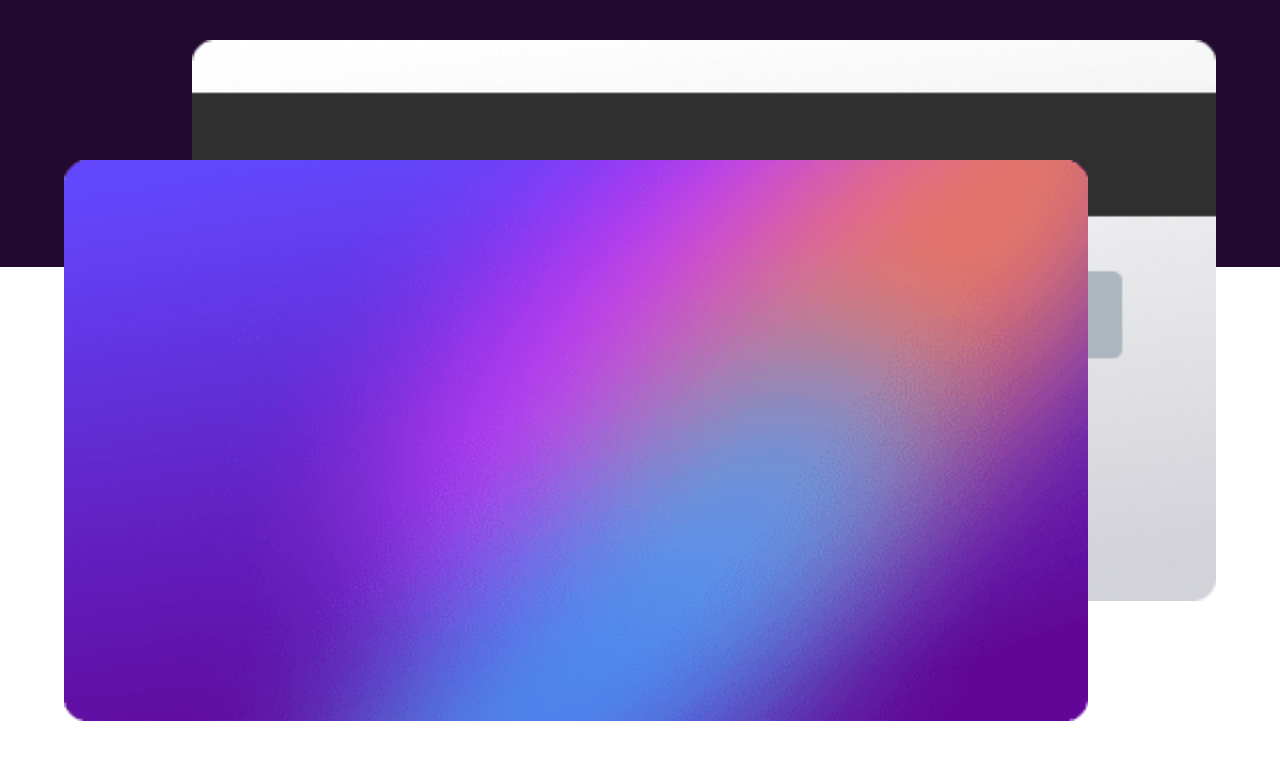
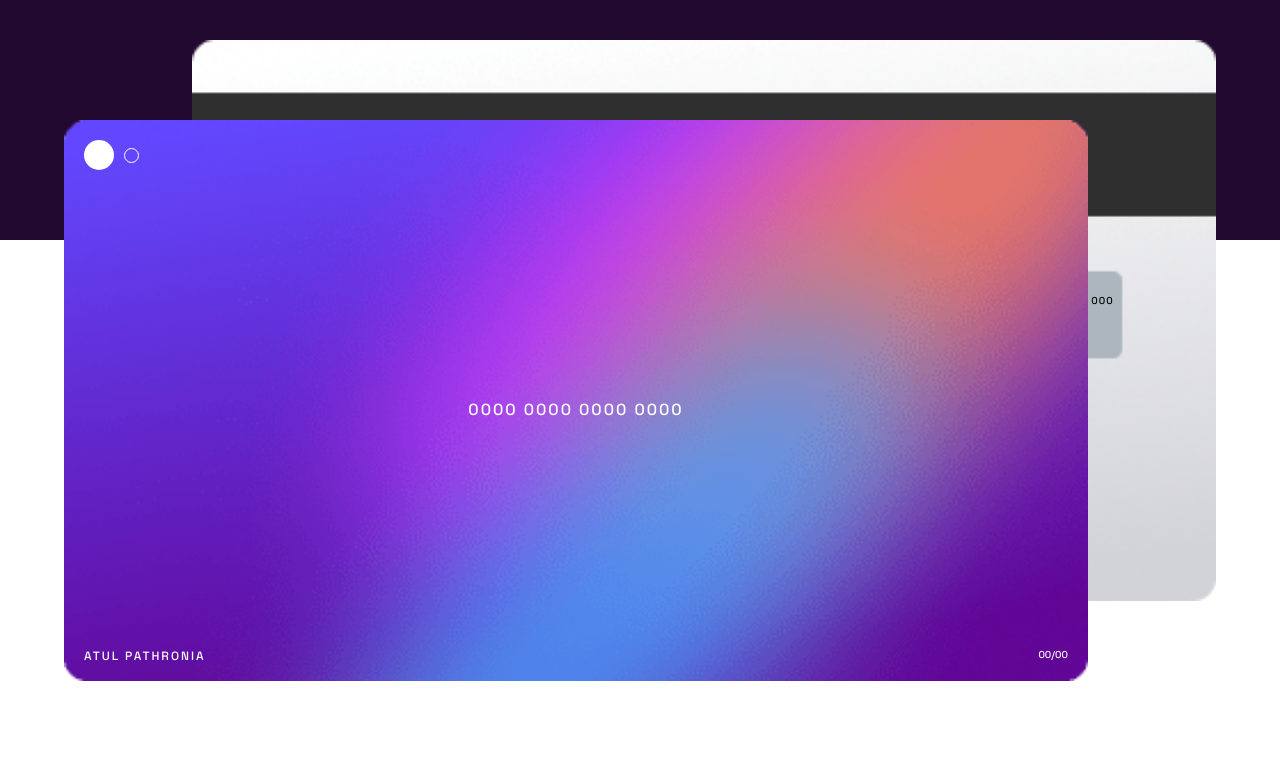
Before and after one commit to atul-pathronia/interactive-card-details-form, a website: page index.html in a window 1280 px wide. Drawn offline with Linux system fonts and the light colour scheme.

Commit message:
cardtext added

```diff
--- a/index.html
+++ b/index.html
@@ -18,12 +18,24 @@
   <body>
     <main>
       <section class="top">
-        <img src="/images/bg-card-back.png" alt="card-back" class="card-back" />
-        <img
-          src="/images/bg-card-front.png"
-          alt="card-front"
-          class="card-front"
-        />
+        <div class="card-back">
+          <img src="/images/bg-card-back.png" alt="card-back" />
+          <span class="cvv">000</span>
+        </div>
+        <div class="card-front">
+          <img src="/images/bg-card-front.png" alt="card-front" />
+          <div class="card-front-details">
+            <div class="circles">
+              <div class="dark-cirle"></div>
+              <div class="light-circle"></div>
+            </div>
+            <h4 class="card-number">0000 0000 0000 0000</h4>
+            <div class="card-front-details-name-and-cvv">
+              <span class="card-holder-name">Atul Pathronia</span>
+              <span class="card-holder-cvv">00/00</span>
+            </div>
+          </div>
+        </div>
       </section>
       <section class="bottom">
         <form>
--- a/sass/main.scss
+++ b/sass/main.scss
@@ -27,33 +27,101 @@ main {
   max-width: 144rem;
   margin: 0 auto;
   grid-template-rows: 1fr 2fr;
+  position: relative;
 
   .top {
     background-color: $Very-dark-violet;
-    height: 33.33%;
-    position: relative;
+    height: 30%;
     img {
       width: 80%;
       margin: 0 auto;
-      display: block;
     }
 
-    img.card-back {
+    .card-back {
+      position: absolute;
+      top: 5%;
+      right: 5%;
+      width: 80%;
+      img {
+        width: 100%;
+      }
+
+      .cvv {
+        position: absolute;
+        top: 45%;
+        right: 10%;
+        width: max-content;
+        height: max-content;
+        letter-spacing: 0.1rem;
+      }
+    }
+
+    .card-front {
       position: absolute;
       top: 15%;
-      right: 5%;
-    }
+      left: 5%;
+      width: 80%;
+      img {
+        width: 100%;
+      }
 
-    img.card-front {
-      position: absolute;
-      top: 60%;
-      left: 5%;
+      .card-front-details {
+        color: $White;
+        position: absolute;
+        top: 0;
+        left: 0;
+        height: 100%;
+        width: 100%;
+        padding: 2rem;
+        display: flex;
+        flex-direction: column;
+        justify-content: space-between;
+
+        .circles {
+          display: flex;
+          align-items: center;
+          gap: 1rem;
+          .dark-cirle {
+            background-color: $White;
+            width: 3rem;
+            height: 3rem;
+            border-radius: 50%;
+          }
+
+          .light-circle {
+            width: 1.5rem;
+            height: 1.5rem;
+            border-radius: 50%;
+            border: 0.1px solid $White;
+          }
+        }
+
+        .card-number {
+          font-size: 1.6rem;
+          text-align: center;
+          font-weight: 100;
+          letter-spacing: 0.2rem;
+        }
+
+        &-name-and-cvv {
+          display: flex;
+          justify-content: space-between;
+          .card-holder-name {
+            text-transform: uppercase;
+            font-size: 1.2rem;
+            letter-spacing: 0.2rem;
+          }
+          .card-holder-cvv {
+            font-size: 1rem;
+          }
+        }
+      }
     }
   }
 
   .bottom {
     background-color: $White;
-    height: 66.66%;
+    height: 60%;
     display: flex;
     align-items: center;
     justify-content: center;
```
Also changed, not shown: css/style.css.
